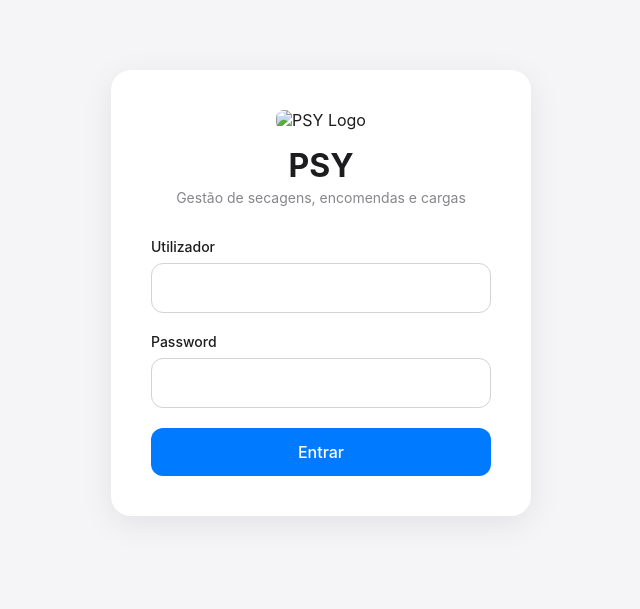
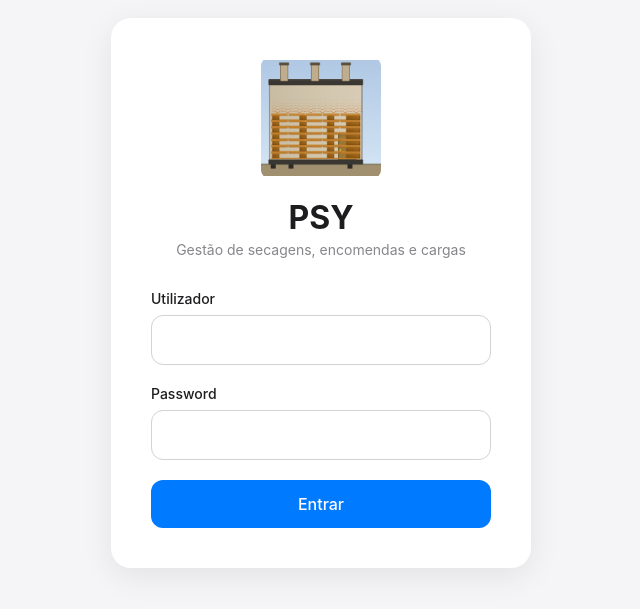
Before and after one commit to MCFPSY/Gestao_estufas, a plain HTML site: page index.html in a window 1280 px wide. Shown: the part 107-716 px from the top of the page, without its empty margins (319-959 px from the left). Drawn offline with nearby package versions, Linux system fonts and the light colour scheme.

Commit message:
Update logo image source to external URL

```diff
--- a/index.html
+++ b/index.html
@@ -2012,7 +2012,7 @@
         <div class="login-card">
             <div class="login-header">
                 <div style="text-align: center;">
-                    <img src="images/logo.png" alt="PSY Logo" style="width: 120px; height: 120px; object-fit: contain; margin: 0 auto 16px; border-radius: 8px;">
+                    <img src="https://mcfpsy.github.io/Gestao_estufas/logo.png" alt="PSY Logo" style="width: 120px; height: 120px; object-fit: contain; margin: 0 auto 16px; border-radius: 8px;">
                     <h1 style="margin-bottom: 4px; font-size: 32px; font-weight: 700;">PSY</h1>
                     <p style="margin: 0; font-size: 14px; color: #86868B; font-weight: 400;">Gestão de secagens, encomendas e cargas</p>
                 </div>
@@ -2046,7 +2046,7 @@
             <div class="app-logo">
                 <div class="app-icon" style="background: transparent; display: flex; align-items: center; justify-content: center; padding: 4px;">
                     <!-- 🔥 v2.51.24: Logo PSY -->
-                    <img src="images/logo.png" alt="PSY Logo" style="width: 40px; height: 40px; object-fit: contain; border-radius: 6px;">
+                    <img src="https://mcfpsy.github.io/Gestao_estufas/logo.png" alt="PSY Logo" style="width: 40px; height: 40px; object-fit: contain; border-radius: 6px;">
                 </div>
                 <div class="app-title-text">
                     <h1 style="margin-bottom: 2px;">PSY</h1>
```
